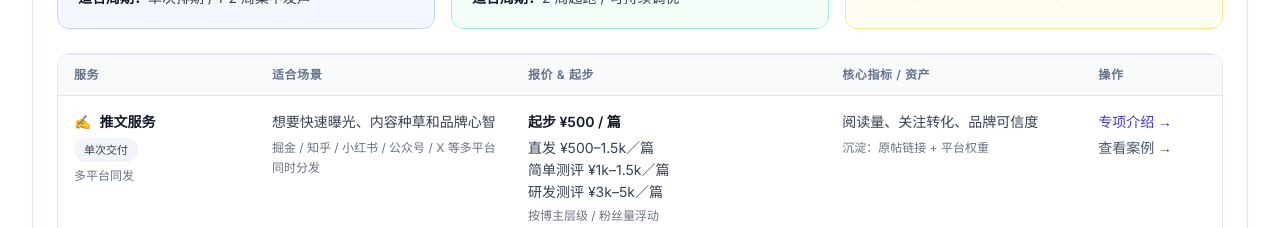
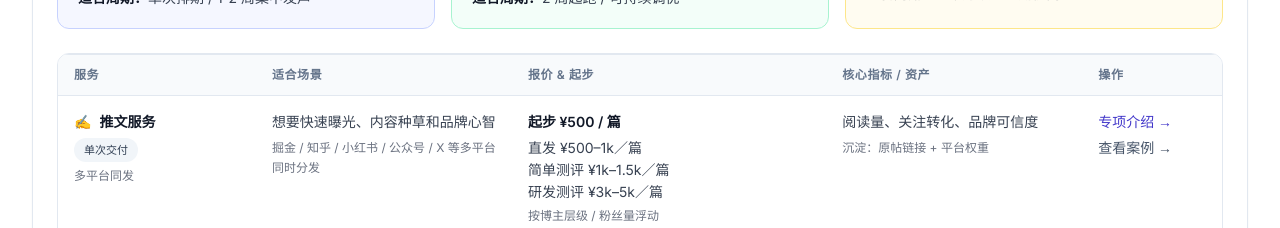
Before and after one commit to TUARAN/blogger-alliance, a Vue app: page / in a window 1280 px wide. Shown: the part 4280-4508 px from the top of the page. Built offline with nearby package versions, Linux system fonts and the light colour scheme; no server answers.

Commit message:
fix: 直发报价范围从 ¥500–1.5k 调整为 ¥500–1k／篇

```diff
--- a/src/components/ServiceOverviewSection.vue
+++ b/src/components/ServiceOverviewSection.vue
@@ -90,7 +90,7 @@
             <td class="px-4 py-4 align-top text-gray-700">
               <div class="font-semibold text-gray-900">起步 ¥500 / 篇</div>
               <div class="mt-1.5 space-y-0.5">
-                <div>直发 ¥500–1.5k／篇</div>
+                <div>直发 ¥500–1k／篇</div>
                 <div>简单测评 ¥1k–1.5k／篇</div>
                 <div>研发测评 ¥3k–5k／篇</div>
               </div>
@@ -389,7 +389,7 @@ const mobileRows = [
     startsAt: '¥500 / 篇',
     cycle: '单篇起 / 可排期',
     priceLines: [
-      '直发 ¥500–1.5k／篇',
+      '直发 ¥500–1k／篇',
       '简单测评 ¥1k–1.5k／篇',
       '研发测评 ¥3k–5k／篇'
     ],
```
